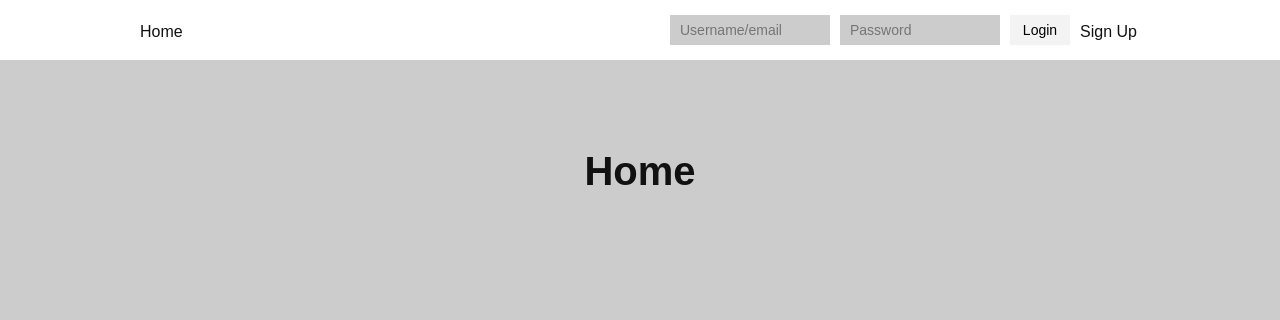
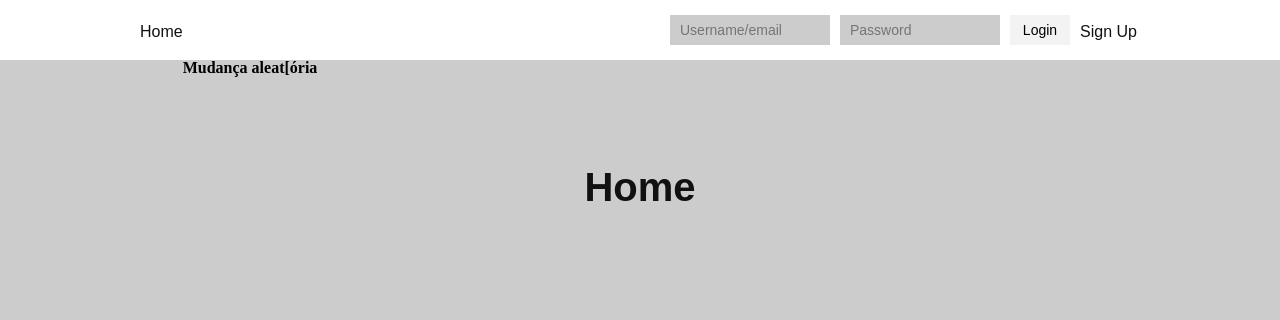
Before and after one commit to Was7ed/sistemadelogin, a PHP site: page / in a window 1280 px wide. Shown: the top 320 px of the page. Run offline with PHP 8.4, Linux system fonts and the light colour scheme.

Commit message:
Mudança aleatória
kasndoasdn

```diff
--- a/index.php
+++ b/index.php
@@ -2,6 +2,7 @@
 	include_once 'header.php';
  ?>
 
+ 	<h2>	Mudança aleat[ória</h2>
 	<section class="main-container">
 		<div class="main-wrapper">
 			<h2>Home</h2>
```
